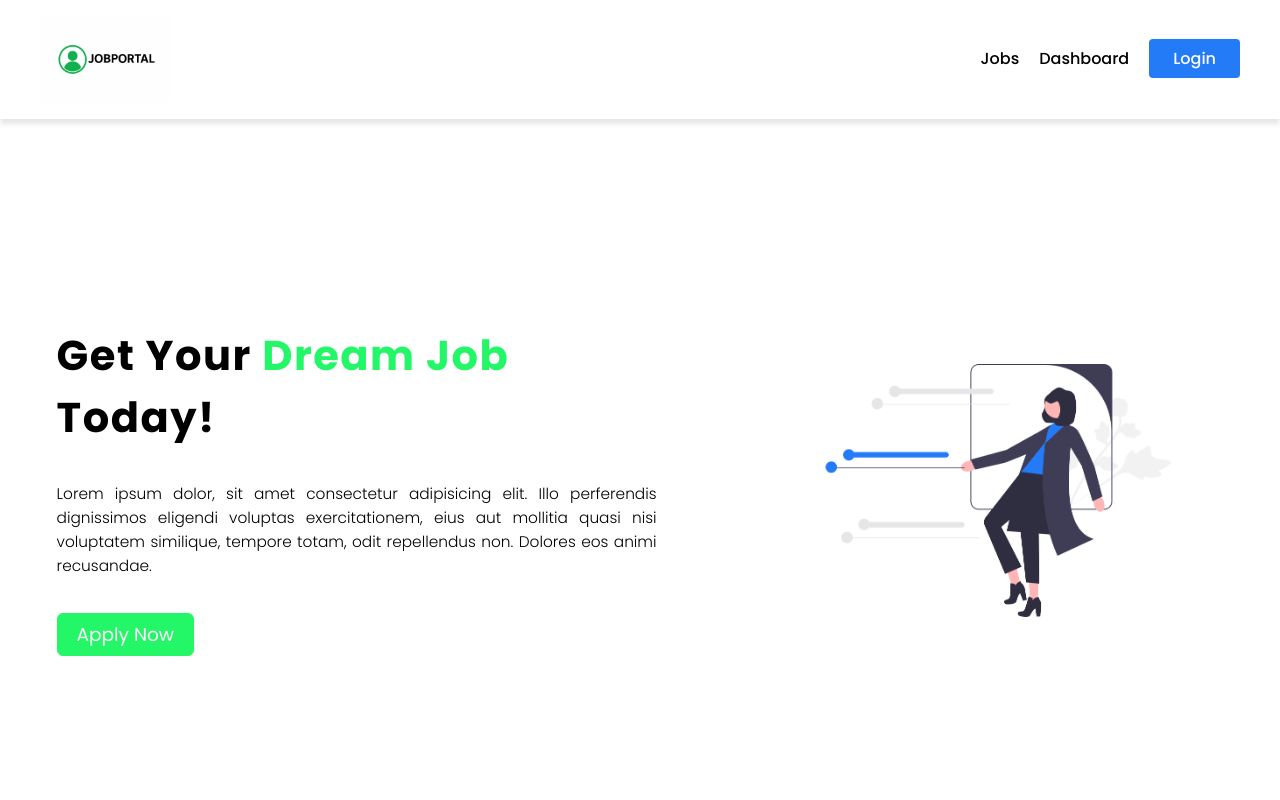
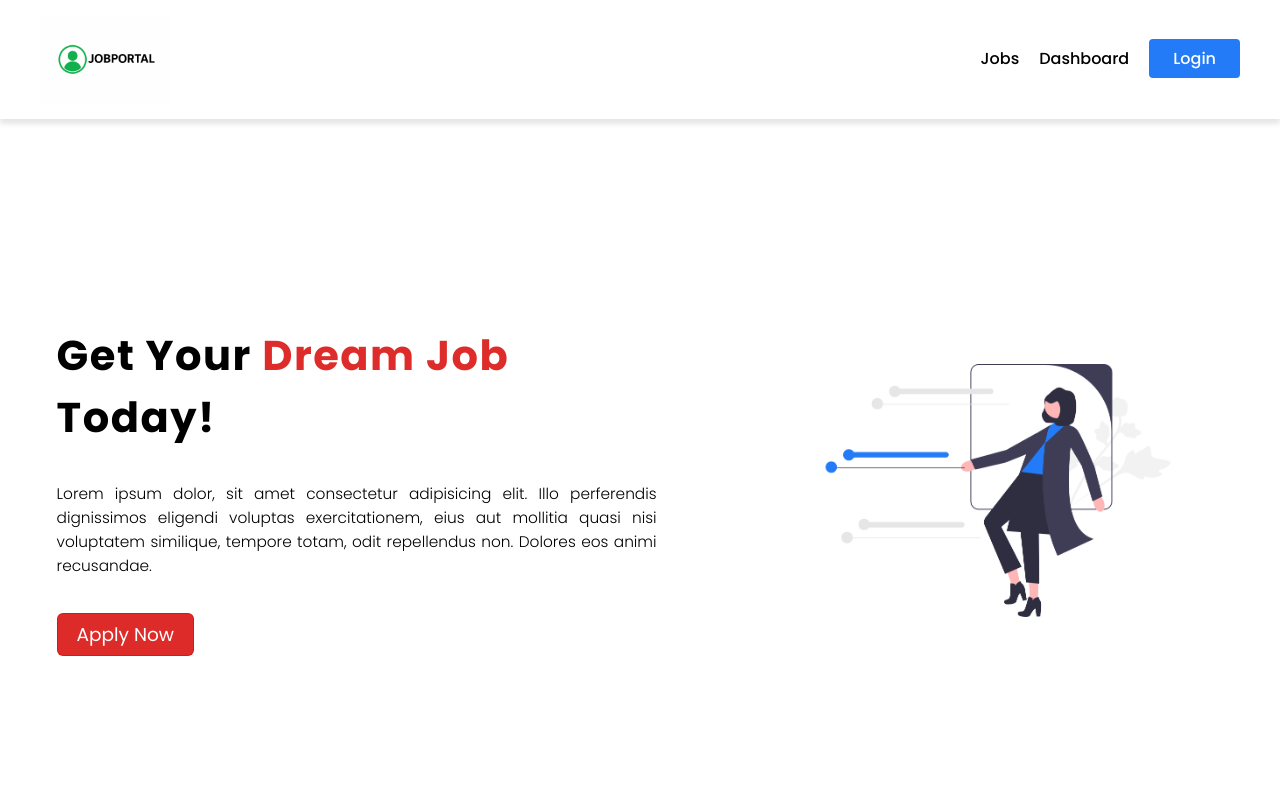
Before and after one commit to Satwik-1114/job-portal-client, a React (Vite) app: page / in a window 1280 px wide. Shown: the top 800 px of the page. Built offline with nearby package versions, Linux system fonts and the light colour scheme; no server answers.

Commit message:
Update index.css

```diff
--- a/src/index.css
+++ b/src/index.css
@@ -9,7 +9,7 @@
 }
 
 :root {
-    --color-primary: #24f767;
+    --color-primary: #d91512e6;
     --color-secondary: #F7921E;
     --color-accent: #5f14c7;
     --color-neutral: rgb(255, 211, 255);
```
